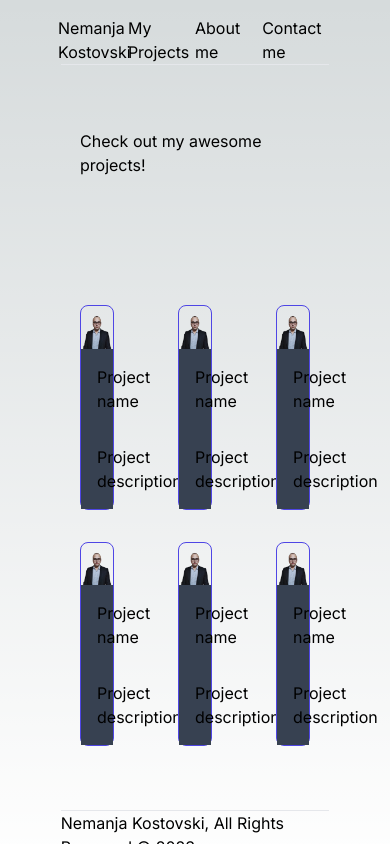
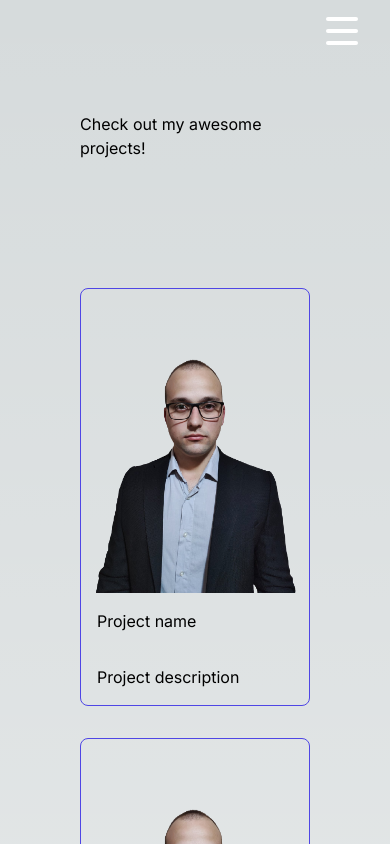
Before and after one commit to nemanjaKostovski/portfolio, a Next.js app: page /projects in a window 390 px wide. Shown: the top 844 px of the page. Built offline with nearby package versions, Linux system fonts and the light colour scheme.

Commit message:
Updates to pages

```diff
--- a/src/app/about/page.tsx
+++ b/src/app/about/page.tsx
@@ -2,8 +2,10 @@ import Image from 'next/image';
 
 export default function About() {
   return (
-    <section className='m-48 mb-96 flex flex-col justify-center'>
-      <h2 className='mb-2 flex justify-center text-xl'>About me</h2>
+    <>
+      {/* Section for tablets and larger */}
+      <section className='mb-48 flex w-full flex-col justify-center sm:m-48 sm:w-6/12'>
+        <h2 className='mb-8 mt-8 flex justify-center text-xl'>About me</h2>
         <p>
           I&apos;m an aspiring developer that mainly focuses on frontend and
           fullstack.
@@ -73,5 +75,8 @@ export default function About() {
           like Prisma, tRPC, Auth solutions etc.{' '}
         </p>
       </section>
+      {/* Section for mobile */}
+      <section className='mb-48 mt-4 flex flex-col justify-center'></section>
+    </>
   );
 }
--- a/src/app/components/Footer.tsx
+++ b/src/app/components/Footer.tsx
@@ -1,8 +1,7 @@
 export default function Footer() {
   const year: number = new Date().getFullYear();
   return (
-    <div className='flex w-9/12 justify-center border-t'>
-      <div className='h-10'></div>
+    <div className='flex justify-center border-t sm:w-full'>
       <p> Nemanja Kostovski, All Rights Reserved &copy; {year} </p>
     </div>
   );
--- a/src/app/components/Navbar.tsx
+++ b/src/app/components/Navbar.tsx
@@ -1,29 +1,102 @@
+'use client';
+
 import Link from 'next/link';
+import { useState } from 'react';
 
 export default function Navbar() {
+  const [toggle, setToggle] = useState(false);
+
+  function handleToggle() {
+    setToggle((prev) => !prev);
+  }
+
+  function handleNavToggle() {
+    setTimeout(() => {
+      setToggle((prev) => !prev);
+    }, 300);
+  }
   return (
-    <nav className='grid grid-cols-4 place-items-center w-9/12 border-b'>
-      <Link href='/' className='dark:hover:text-[#d1d7e6] hover:text-[#4B0082]'>
+    <>
+      <nav
+        className='sticky top-0 hidden grid-cols-4
+         place-items-center border-b sm:grid sm:w-full'
+      >
+        <Link
+          href='/'
+          className='hover:text-[#4B0082] dark:hover:text-[#d1d7e6]'
+        >
           Nemanja Kostovski
         </Link>
         <Link
-        className='dark:hover:text-[#d1d7e6] hover:text-[#4B0082]'
+          className='hover:text-[#4B0082] dark:hover:text-[#d1d7e6]'
           href='/projects'
         >
           My Projects
         </Link>
         <Link
-        className='dark:hover:text-[#d1d7e6] hover:text-[#4B0082]'
+          className='hover:text-[#4B0082] dark:hover:text-[#d1d7e6]'
           href='/about'
         >
           About me
         </Link>
         <Link
-        className='dark:hover:text-[#d1d7e6] hover:text-[#4B0082]'
+          className='hover:text-[#4B0082] dark:hover:text-[#d1d7e6]'
           href='/contact'
         >
           Contact me
         </Link>
       </nav>
+      <div className='flex w-full justify-end'>
+        <button
+          id='hamburger-button'
+          className={`${
+            toggle && 'toggle-btn'
+          } relative right-4 h-8 w-8 cursor-pointer text-3xl sm:hidden`}
+          onClick={handleToggle}
+        >
+          <div className="-mt-0.5 h-1 w-8 rounded bg-white transition-all duration-500 before:absolute before:h-1 before:w-8 before:-translate-x-4 before:-translate-y-3 before:rounded before:bg-white before:transition-all before:duration-500 before:content-[''] after:absolute after:h-1 after:w-8 after:-translate-x-4 after:translate-y-3 after:rounded after:bg-white after:transition-all after:duration-500 after:content-['']"></div>
+        </button>
+      </div>
+
+      <section
+        className={`justify-content-center top-68 absolute z-10 mt-8 w-full origin-top flex-col bg-black text-5xl
+        ${toggle ? 'flex' : 'hidden'}
+          `}
+      >
+        <nav
+          className='flex min-h-screen flex-col items-center py-8'
+          aria-label='mobile'
+        >
+          <Link
+            href='/'
+            className='w-full py-6 text-center hover:text-[#4B0082] dark:hover:text-[#d1d7e6]'
+            onClick={handleNavToggle}
+          >
+            Nemanja Kostovski
+          </Link>
+          <Link
+            className='w-full py-6 text-center hover:text-[#4B0082] dark:hover:text-[#d1d7e6]'
+            href='/projects'
+            onClick={handleNavToggle}
+          >
+            My Projects
+          </Link>
+          <Link
+            className='w-full py-6 text-center hover:text-[#4B0082] dark:hover:text-[#d1d7e6]'
+            href='/about'
+            onClick={handleNavToggle}
+          >
+            About me
+          </Link>
+          <Link
+            className='w-full py-6 text-center hover:text-[#4B0082] dark:hover:text-[#d1d7e6]'
+            href='/contact'
+            onClick={handleNavToggle}
+          >
+            Contact me
+          </Link>
+        </nav>
+      </section>
+    </>
   );
 }
--- a/src/app/contact/page.tsx
+++ b/src/app/contact/page.tsx
@@ -39,13 +39,13 @@ export default function Contact() {
       </p>
     </div>
   ) : (
-    <section className='mt-60 flex flex-col'>
+    <section className='mt-12 flex h-screen w-9/12 flex-col'>
       <h2 className='mb-10 flex justify-center text-2xl'>Contact me</h2>
-      <form className='mb-60 flex flex-col' onSubmit={handleSubmit}>
+      <form className='mb-24 flex flex-col lg:mb-60 ' onSubmit={handleSubmit}>
         <label htmlFor='subject'>
           Email:{' '}
           <input
-            className='block h-8 w-80 rounded border border-black dark:text-black'
+            className=' block h-8 rounded border-2 border-black dark:border-indigo-500 dark:text-black sm:w-80'
             type='email'
             id='email'
             name='email'
@@ -58,7 +58,7 @@ export default function Contact() {
         <label htmlFor='subject'>
           Subject:{' '}
           <input
-            className='block h-8 w-80 rounded border border-black dark:text-black'
+            className='block h-8 rounded border-2 border-black dark:border-indigo-500 dark:text-black sm:w-80'
             type='text'
             id='subject'
             name='subject'
@@ -68,11 +68,10 @@ export default function Contact() {
         </label>
         <label htmlFor='body'>Message:</label>
         <textarea
-          className='rounded border border-black dark:text-black'
+          className='w-full rounded border-2 border-black dark:border-indigo-500 dark:text-black'
           name='body'
           id='body'
-          cols={80}
-          rows={15}
+          rows={6}
           value={message}
           onChange={(e) => setMessage(e.target.value)}
           placeholder='Enter your message'
--- a/src/app/globals.css
+++ b/src/app/globals.css
@@ -25,3 +25,10 @@ body {
     )
     rgb(var(--background-start-rgb));
 }
+
+@layer utilities {
+  .toggle-btn {
+    @apply [&>div::after]:translate-y-0 [&>div::after]:rotate-45
+    [&>div::before]:translate-y-0 [&>div::before]:-rotate-45 [&>div]:bg-transparent;
+  }
+}
--- a/src/app/layout.tsx
+++ b/src/app/layout.tsx
@@ -19,7 +19,7 @@ export default function RootLayout({
   return (
     <html lang='en'>
       <body
-        className={`${inter.className} flex min-h-screen flex-col items-center p-4`}
+        className={`${inter.className} box-border flex min-h-screen flex-col items-center p-4`}
       >
         <Navbar />
         {children}
--- a/src/app/page.tsx
+++ b/src/app/page.tsx
@@ -2,7 +2,7 @@ import Image from 'next/image';
 
 export default function Home() {
   return (
-    <main className='flex min-h-screen flex-col items-center justify-between scroll-smooth pt-10'>
+    <main className='mb-96 flex flex-col items-center justify-between scroll-smooth pt-10'>
       <div className="relative flex place-items-center before:absolute before:h-[300px] before:w-[480px] before:-translate-x-1/2 before:rounded-full before:bg-gradient-radial before:from-white before:to-transparent before:blur-2xl before:content-[''] after:absolute after:-z-20 after:h-[180px] after:w-[240px] after:translate-x-1/3 after:bg-gradient-conic after:from-sky-200 after:via-blue-200 after:blur-2xl after:content-[''] before:dark:bg-gradient-to-br before:dark:from-transparent before:dark:to-indigo-700 before:dark:opacity-10 after:dark:from-indigo-900 after:dark:via-[#4B0082] after:dark:opacity-40 before:lg:h-[360px]">
         <Image
           className='relative dark:drop-shadow-[0_0_0.3rem_#ffffff70]'
--- a/src/app/projects/page.tsx
+++ b/src/app/projects/page.tsx
@@ -4,7 +4,7 @@ export default function Projects() {
   return (
     <>
       <h2 className='p-16'>Check out my awesome projects!</h2>
-      <section className='grid grid-cols-3 justify-items-stretch gap-x-16 gap-y-8 p-16'>
+      <section className='grid justify-items-stretch gap-x-16 gap-y-8 p-16 md:grid-cols-2 lg:grid-cols-3'>
         <a
           className='group flex flex-col items-center rounded-lg border border-indigo-600 hover:border-indigo-400 hover:backdrop-blur-xl'
           href='/'
@@ -16,7 +16,7 @@ export default function Projects() {
             height={100}
             priority
           />
-          <div className='w-full bg-gray-700 group-hover:bg-gray-600'>
+          <div className='w-full group-hover:bg-gray-600 dark:dark:bg-gray-700'>
             <h3 className='p-4'>Project name</h3>
             <p className='p-4'>Project description</p>
           </div>
@@ -32,7 +32,7 @@ export default function Projects() {
             height={100}
             priority
           />
-          <div className='w-full bg-gray-700 group-hover:bg-gray-600'>
+          <div className='w-full group-hover:bg-gray-600 dark:dark:bg-gray-700'>
             <h3 className='p-4'>Project name</h3>
             <p className='p-4'>Project description</p>
           </div>
@@ -48,7 +48,7 @@ export default function Projects() {
             height={100}
             priority
           />
-          <div className='w-full bg-gray-700 group-hover:bg-gray-600'>
+          <div className='w-full dark:bg-gray-700 dark:group-hover:bg-gray-600'>
             <h3 className='p-4'>Project name</h3>
             <p className='p-4'>Project description</p>
           </div>
@@ -64,7 +64,7 @@ export default function Projects() {
             height={100}
             priority
           />
-          <div className='w-full bg-gray-700 group-hover:bg-gray-600'>
+          <div className='w-full dark:bg-gray-700 dark:group-hover:bg-gray-600'>
             <h3 className='p-4'>Project name</h3>
             <p className='p-4'>Project description</p>
           </div>
@@ -80,7 +80,7 @@ export default function Projects() {
             height={100}
             priority
           />
-          <div className='w-full bg-gray-700 group-hover:bg-gray-600'>
+          <div className='w-full dark:bg-gray-700 dark:group-hover:bg-gray-600'>
             <h3 className='p-4'>Project name</h3>
             <p className='p-4'>Project description</p>
           </div>
@@ -96,7 +96,7 @@ export default function Projects() {
             height={100}
             priority
           />
-          <div className='w-full bg-gray-700 group-hover:bg-gray-600'>
+          <div className='w-full dark:bg-gray-700 dark:group-hover:bg-gray-600'>
             <h3 className='p-4'>Project name</h3>
             <p className='p-4'>Project description</p>
           </div>
--- a/tailwind.config.js
+++ b/tailwind.config.js
@@ -15,4 +15,4 @@ module.exports = {
     },
   },
   plugins: [],
-}
+};
```
Lines whose indentation alone changed are shown as unchanged.
